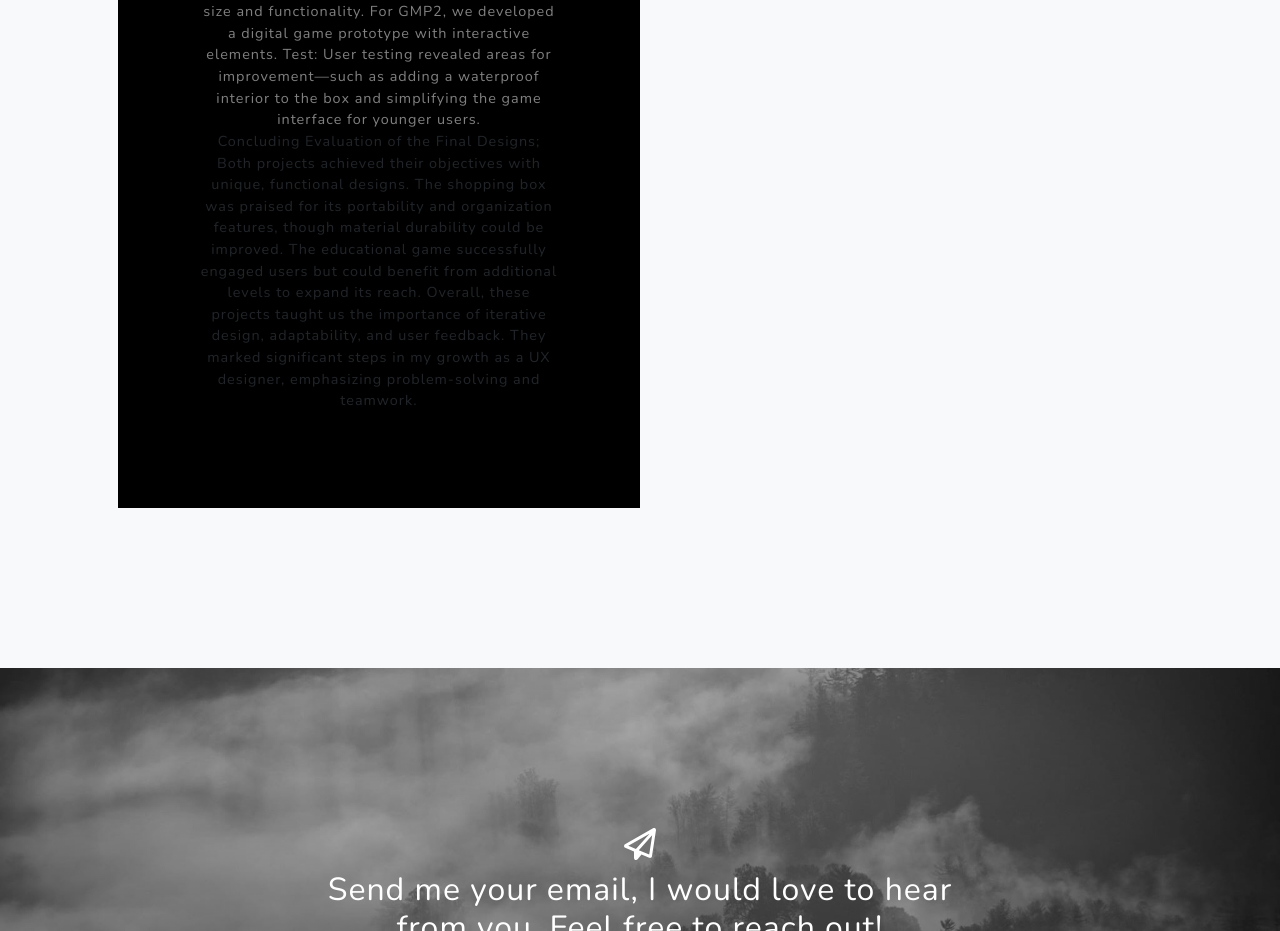
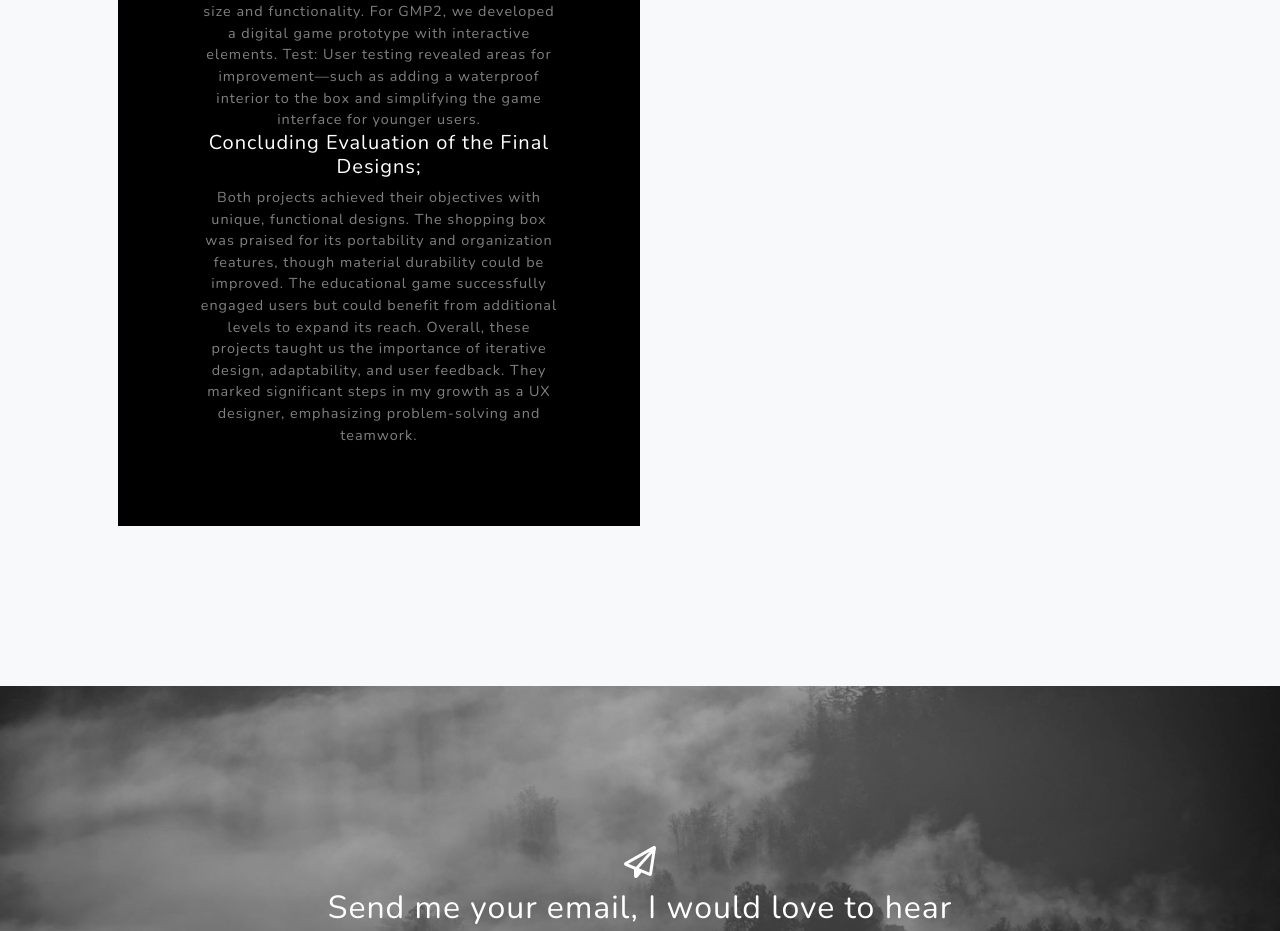
Before and after one commit to Sharan-dot/III-assignment, a plain HTML site: page index.html in a window 1280 px wide. Shown: the part 3981-4912 px from the top of the page. Drawn offline with nearby package versions, Linux system fonts and the light colour scheme.

Commit message:
update main

```diff
--- a/index.html
+++ b/index.html
@@ -116,8 +116,9 @@
                                     Ideate: Brainstorming sessions generated ideas like a compact, wheeled box with partitions and a game involving drag-and-drop waste categorization.
                                     Prototype: For GMP1, we built a cardboard model of the shopping box to test size and functionality. For GMP2, we developed a digital game prototype with interactive elements.
                                     Test: User testing revealed areas for improvement—such as adding a waterproof interior to the box and simplifying the game interface for younger users.</p>
-                                    <p>Concluding Evaluation of the Final Designs;
-                                    Both projects achieved their objectives with unique, functional designs. The shopping box was praised for its portability and organization features, though material durability could be improved. The educational game successfully engaged users but could benefit from additional levels to expand its reach. Overall, these projects taught us the importance of iterative design, adaptability, and user feedback. They marked significant steps in my growth as a UX designer, emphasizing problem-solving and teamwork.</p>
+                                    <h5 class="text-white">Concluding Evaluation of the Final Designs;</h5>
+
+                                    <p class="mb-0 text-white-50">Both projects achieved their objectives with unique, functional designs. The shopping box was praised for its portability and organization features, though material durability could be improved. The educational game successfully engaged users but could benefit from additional levels to expand its reach. Overall, these projects taught us the importance of iterative design, adaptability, and user feedback. They marked significant steps in my growth as a UX designer, emphasizing problem-solving and teamwork.</p>
                                 </div>
                             </div>
                         </div>
```
Also changed, not shown: 1 other file.
